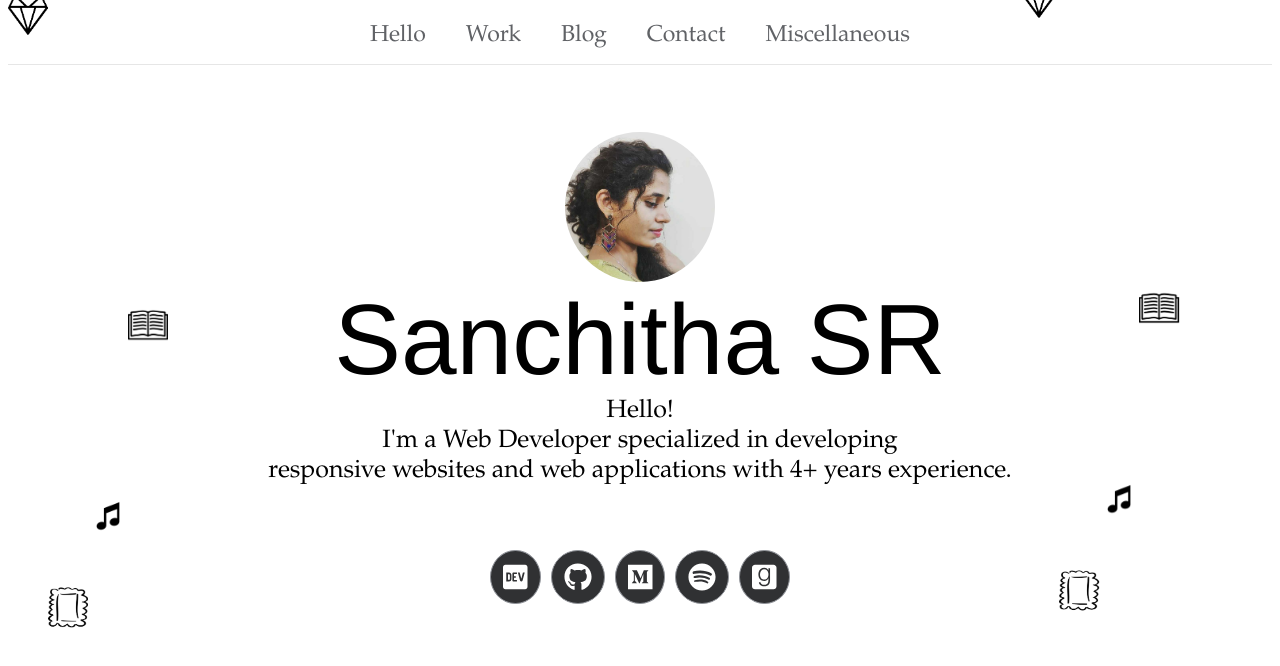
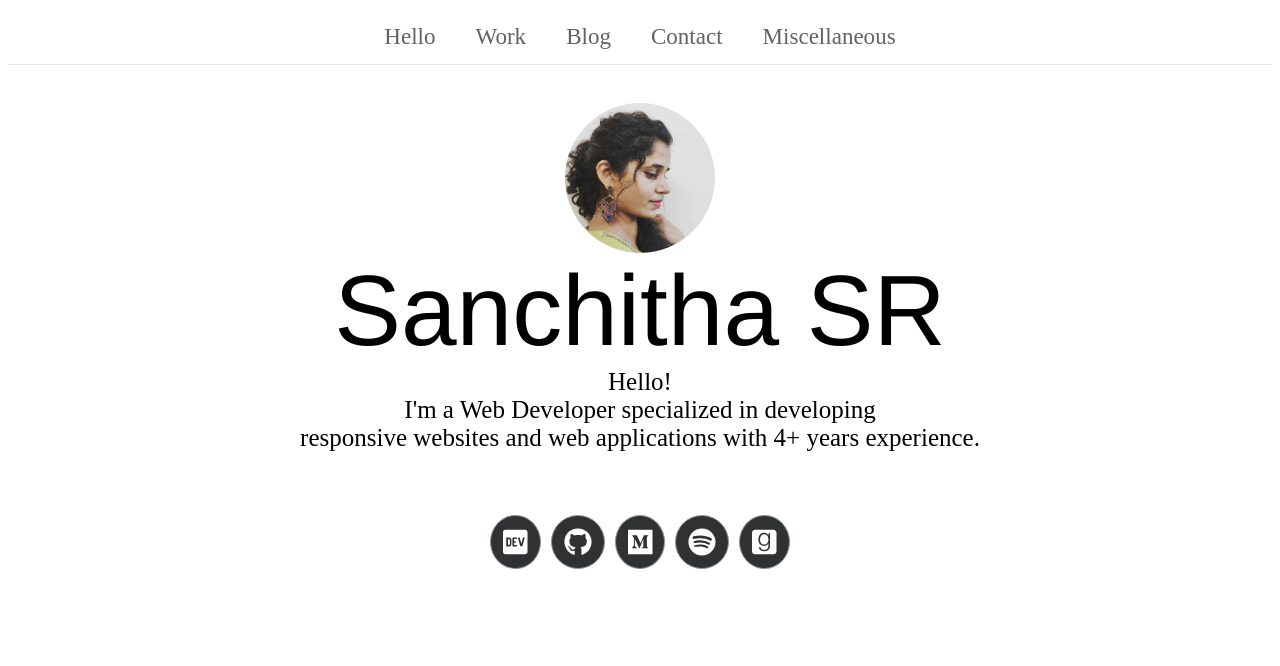
Before and after one commit to Sanchithasharma/myPortfolio, a Vue app: page / in a window 1280 px wide. Shown: the top 666 px of the page. Built offline with nearby package versions, Linux system fonts and the light colour scheme; a web font is replaced by a local one.

Commit message:
Added blogs

```diff
--- a/package.json
+++ b/package.json
@@ -8,6 +8,7 @@
     "lint": "vue-cli-service lint"
   },
   "dependencies": {
+    "axios": "^0.21.1",
     "core-js": "^3.6.5",
     "element-ui": "^2.14.1",
     "vue": "^2.6.11",
--- a/src/App.vue
+++ b/src/App.vue
@@ -18,6 +18,6 @@ export default {
 
 <style>
 #app {
-  font-family: "Garamond";
+  font-family: "Poppins";
 }
 </style>
--- a/src/components/HelloWorld.vue
+++ b/src/components/HelloWorld.vue
@@ -26,66 +26,6 @@
         <el-menu-item index="1">Miscellaneous</el-menu-item>
       </router-link>
     </el-menu>
-
-    <div class="animationIcons">
-      <img
-        class="diamond-icon"
-        src="../assets/animationIcons/diamond.png"
-        height="40px"
-        width="40px"
-      />
-
-      <img
-        class="frame-icon"
-        src="../assets/animationIcons/frame.png"
-        height="40px"
-        width="40px"
-      />
-
-      <img
-        class="music-icon"
-        src="../assets/animationIcons/music.png"
-        height="40px"
-        width="40px"
-      />
-
-      <img
-        class="download-icon"
-        src="../assets/animationIcons/download.png"
-        height="40px"
-        width="40px"
-      />
-    </div>
-
-    <div class="animationIcons-right">
-      <img
-        class="diamond-icon"
-        src="../assets/animationIcons/diamond.png"
-        height="40px"
-        width="40px"
-      />
-
-      <img
-        class="frame-icon"
-        src="../assets/animationIcons/frame.png"
-        height="40px"
-        width="40px"
-      />
-
-      <img
-        class="music-icon"
-        src="../assets/animationIcons/music.png"
-        height="40px"
-        width="40px"
-      />
-
-      <img
-        class="download-icon"
-        src="../assets/animationIcons/download.png"
-        height="40px"
-        width="40px"
-      />
-    </div>
   </div>
 </template>
 
--- a/src/main.js
+++ b/src/main.js
@@ -4,6 +4,8 @@ import './plugins/element.js'
 import router from './router'
 import '@fortawesome/fontawesome-free/css/all.css'
 import '@fortawesome/fontawesome-free/js/all.js'
+import 'element-ui/lib/theme-chalk/index.css'
+
 
 
 
--- a/src/views/Blog.vue
+++ b/src/views/Blog.vue
@@ -1,11 +1,101 @@
 <template>
   <div class="blog">
-    <img alt="Vue logo" src="../assets/logo.png" />
+    <div>
+      <div>
+        <div
+          v-for="user in myBlogs"
+          class="blog-card"
+          :key="myBlogs.indexOf(user)"
+        >
+          <el-card>
+            <div class="published-date">
+              {{ new Date(user.pubDate).toDateString() }}
+            </div>
+
+            <h1>{{ user.title }}</h1>
+            <img :src="user.image" />
+            <div>
+              {{ user.description.substring(0, 1000) }}
+              <h3 class="read-more">
+                <a :href="user.link" target="_blank">..Read more</a>
+              </h3>
+            </div>
+            <div class="blog-categories">
+              <div
+                v-for="category in user.categories"
+                :key="user.categories.indexOf(category)"
+              >
+                <el-tag class="tag" effect="dark" color="#303133">{{
+                  category.toUpperCase()
+                }}</el-tag>
+              </div>
+            </div>
+          </el-card>
+        </div>
+      </div>
+    </div>
   </div>
 </template>
 
 <script>
+import axios from "axios";
 export default {
   name: "Blog",
+  data() {
+    return {
+      myBlogs: [],
+      tagColor: "#303133",
+    };
+  },
+
+  mounted() {
+    this.getMyBlogsFromMedium();
+  },
+  methods: {
+    getMyBlogsFromMedium() {
+      axios
+        .get(
+          `https://api.rss2json.com/v1/api.json?rss_url=https://medium.com/feed/@sanchithasr`
+        )
+        .then((response) => {
+          // JSON responses are automatically parsed.
+          this.myBlogs = this.filterMyBlogs(response.data.items);
+          console.log(this.myBlogs);
+          console.log(this.myBlogs.items);
+        })
+        .catch((e) => {
+          this.errors.push(e);
+        });
+    },
+    filterMyBlogs(blogs) {
+      return blogs.filter((blog) => blog.categories.length !== 0);
+    },
+  },
 };
 </script>
+<style scoped lang="scss">
+.blog-card {
+  margin: 3%;
+}
+el-card {
+  padding: 7%;
+  margin: 6%;
+}
+.published-date {
+  display: flex;
+  justify-content: flex-end;
+  color: #606266;
+}
+.blog-categories {
+  display: flex;
+  flex-direction: row;
+  margin: 3% 3% 3% 0;
+  .tag {
+    margin-right: 25px;
+  }
+}
+
+.read-more {
+  cursor: pointer;
+}
+</style>
```
Also changed, not shown: src/components/BlogCard.vue (added, +14 -0 lines), 1 other file (tests, documents, lock files or other folders).
